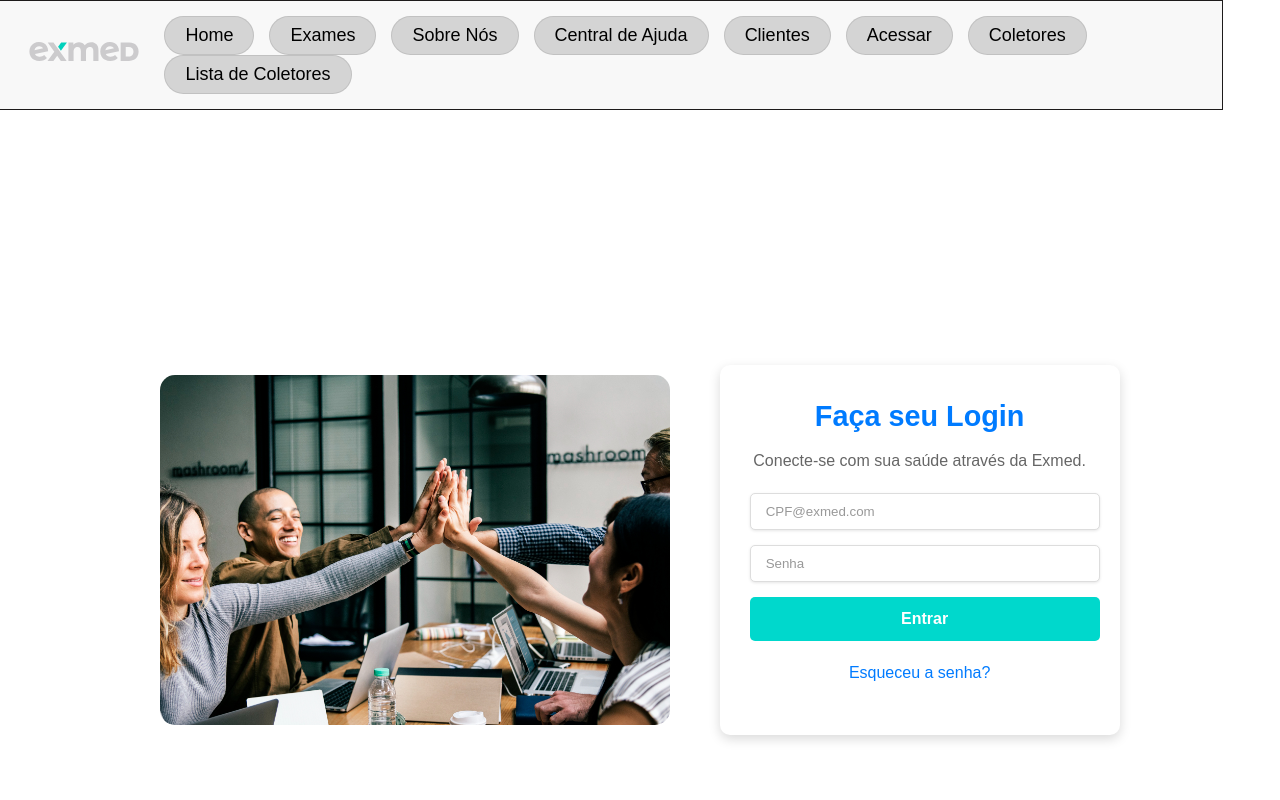
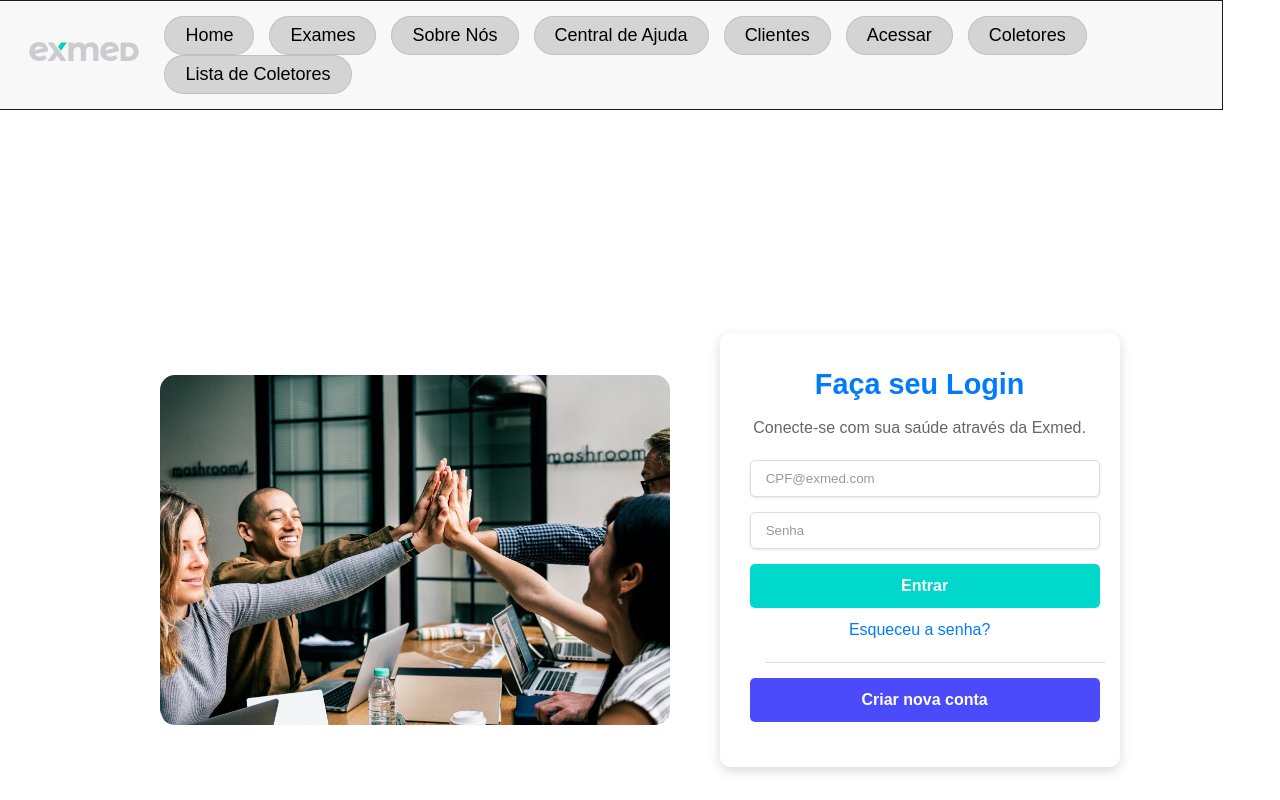
Before and after one commit to Shellbaka/projetoexmed, a React (Vite) app: page /login in a window 1280 px wide. Shown: the top 800 px of the page. Built offline with nearby package versions, Linux system fonts and the light colour scheme.

Commit message:
Login Clientes foi alterado, Uma rota estava meio errada e foi alterada também.

```diff
--- a/src/App.jsx
+++ b/src/App.jsx
@@ -19,7 +19,7 @@ function App() {
       <div className="main-content">
         <Routes>
           <Route path="/" element={<Home />} />
-          <Route path="/exame" element={<Exame />} /> {/* Da main */}
+          <Route path="/exame" element={<TextNav/>} /> {/* Da main */}
           <Route path="/textnav" element={<TextNav />} /> {/* Da germaria-branch */}
           <Route path="/buscar-resultado" element={<BuscarExames />} />
           <Route path="/cadcoletores" element={<CadColetores />} />
--- a/src/pages/Login/LoginClientes.css
+++ b/src/pages/Login/LoginClientes.css
@@ -110,7 +110,7 @@
   .forgot-password {
     text-align: center;
     font-size: 0.85em;
-    margin-top: 5px;
+    margin-top: -5px;
     color: #007bff;
   }
 
@@ -139,10 +139,10 @@
   }
 
   .separator {
-    width: 350px;
-    border-top: 1px solid #ddd;
-    margin: 15px 0;
-    margin-top: -20px;
+    width: 100%;
+    max-width: 350px; /* Ajuste a largura para alinhar com os outros elementos */
+    border-top: 1px solid #ddd; /* Cor da linha */
+    margin: 15px; /* Espaçamento acima e abaixo e centralização */
   }
 
   /* Estilo para a mensagem de erro */
--- a/src/pages/Login/LoginClientes.jsx
+++ b/src/pages/Login/LoginClientes.jsx
@@ -21,14 +21,14 @@ function LoginClientes() {
     e.preventDefault();
 
     if (attemptCount >= maxAttempts) {
-      setError(''); // Limpa a mensagem de erro quando o limite é atingido
+      setError('');
       return;
     }
 
     const emailPattern = /^\d{11}@exmed\.com$/;
     if (!emailPattern.test(email)) {
       setError('E-mail deve estar no formato "CPF@exmed.com"');
-      setAttemptCount(prevCount => prevCount + 1);
+      setAttemptCount((prevCount) => prevCount + 1);
       return;
     }
 
@@ -82,6 +82,12 @@ function LoginClientes() {
           <p className="forgot-password">
             <Link to="/esqueceu-senha">Esqueceu a senha?</Link>
           </p>
+          <div className="separator"></div>
+          <Link to="/criar-conta">
+            <button type="button" className="btn-secondary">
+              Criar nova conta
+            </button>
+          </Link>
         </form>
       </div>
     </div>
```
